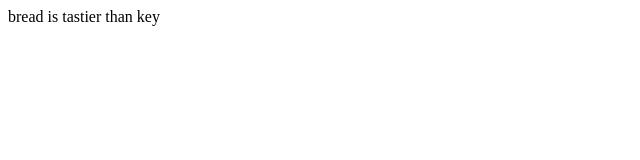
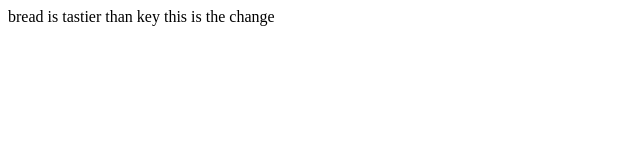
Before and after one commit to vajravajra/web-dev, a plain HTML site: page index.html in a window 1280 px wide. Shown: the whole page, without its empty margins (0-640 px from the left). Drawn offline with Linux system fonts and the light colour scheme.

Commit message:
first commit

```diff
--- a/index.html
+++ b/index.html
@@ -7,5 +7,6 @@
 </head>
 <body>
     bread is tastier than key
+    this is the change
 </body>
 </html>
```
